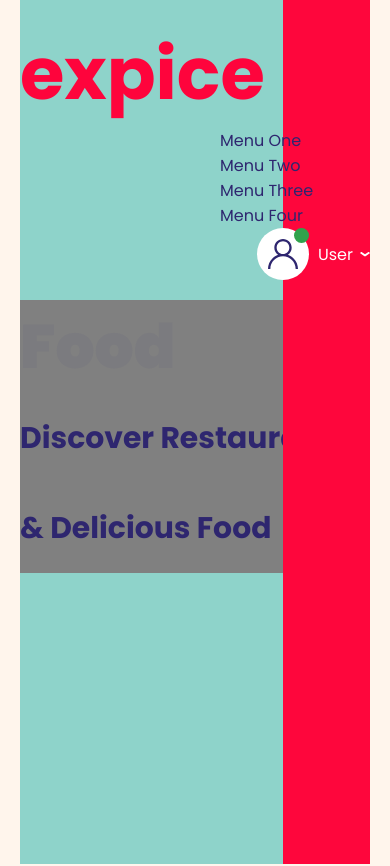
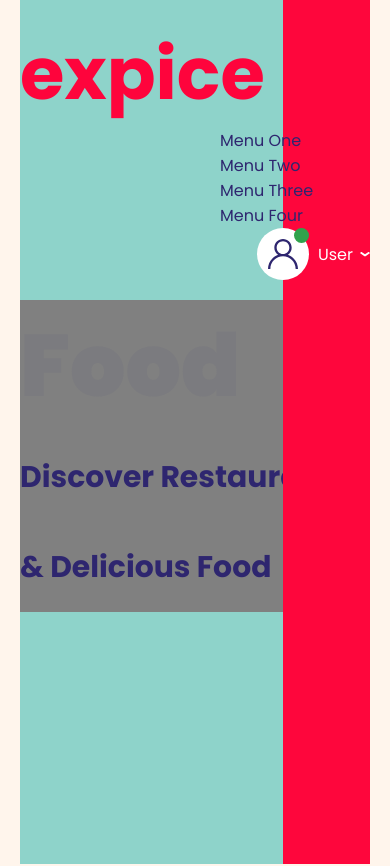
Before and after one commit to Alex608073/expice, a plain HTML site: page index.html in a window 390 px wide. Shown: the top 866 px of the page. Drawn offline with Linux system fonts and the light colour scheme.

Commit message:
Attempt No. 2 to make an adaptive header

```diff
--- a/css/main.css
+++ b/css/main.css
@@ -273,10 +273,10 @@ body {
     }
 
     .header__title {
-        font-size: calc(36px + 36 * ((100vw - 554px) / (1920 - 554)));
+        font-size: calc(60px + 12 * ((100vw - 1195px) / (1920 - 1195)));
     }
     .highlight-text {
-        font-size: calc(100px + 100 * ((100vw - 554px) / (1920 - 554)));
+        font-size: calc(150px + 50 * ((100vw - 1195px) / (1920 - 1195)));
     }
 
     .footer {
@@ -297,7 +297,7 @@ body {
         font-size: calc(36px + 24 * ((100vw - 554px) / (1194 - 554)));
     }
     .highlight-text {
-        font-size: calc(100px + 150 * ((100vw - 554px) / (1194 - 554)));
+        font-size: calc(100px + 50 * ((100vw - 554px) / (1194 - 554)));
     }
 }
 @media (max-width: 553.9px) {
```
